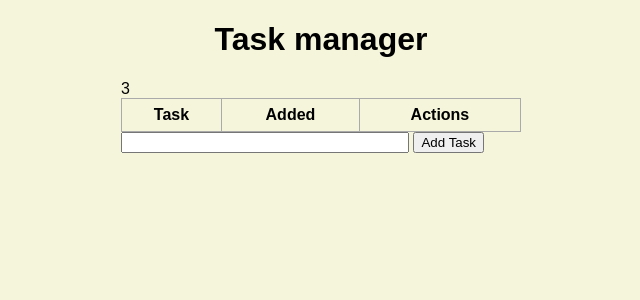
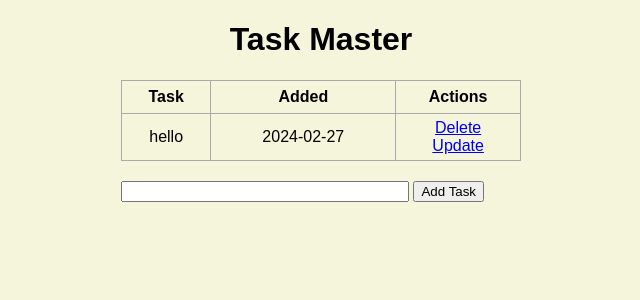
Before and after one commit to teusonrails/FlaskIntroduction, a Flask app: page / in a window 1280 px wide. Shown: the top 300 px of the page, without its empty margins (319-959 px from the left). Run offline with Flask 2, Linux system fonts and the light colour scheme; data comes from the database, SQL or seed files in the repository; lists and menus that the app fills with data are empty.

Commit message:
finalizando o projeto

```diff
--- a/app.py
+++ b/app.py
@@ -1,4 +1,4 @@
-from flask import Flask, render_template, url_for, request
+from flask import Flask, render_template, url_for, request, redirect
 from flask_sqlalchemy import SQLAlchemy
 from datetime import datetime
 
@@ -9,17 +9,16 @@
 class Todo(db.Model):
     id = db.Column(db.Integer, primary_key=True)
     content = db.Column(db.String(200), nullable=False)
-    completed = db.Column(db.Integer, default=0)
     date_created = db.Column(db.DateTime, default=datetime.utcnow)
 
     def __repr__(self):
         return '<Task %r>' % self.id
 
+
 @app.route('/', methods=['POST', 'GET'])
 def index():
     if request.method == 'POST':
         task_content = request.form['content']
-
         new_task = Todo(content=task_content)
 
         try:
@@ -29,14 +28,38 @@
         except:
             return 'There was an issue adding your task'
 
+    else:
+        tasks = Todo.query.order_by(Todo.date_created).all()
+        return render_template('index.html', tasks=tasks)
+
+
+@app.route('/delete/<int:id>')
+def delete(id):
+    task_to_delete = Todo.query.get_or_404(id)
+
+    try:
+        db.session.delete(task_to_delete)
+        db.session.commit()
+        return redirect('/')
+    except:
+        return 'There was a problem deleting that task'
+
+@app.route('/update/<int:id>', methods=['GET', 'POST'])
+def update(id):
+    task = Todo.query.get_or_404(id)
+
+    if request.method == 'POST':
+        task.content = request.form['content']
+
+        try:
+            db.session.commit()
+            return redirect('/')
+        except:
+            return 'There was an issue updating your task'
 
     else:
-        tasks = Todo.query.order_by(Todo.date_created).all()
-        return render_template('index.html')
+        return render_template('update.html', task=task)
 
-    return render_template('index.html')
 
-if __name__ == '__main__':
-    with app.app_context():
-        db.create_all()
+if __name__ == "__main__":
     app.run(debug=True)
--- a/templates/index.html
+++ b/templates/index.html
@@ -1,14 +1,16 @@
 {% extends 'base.html' %}
 
-{% block title %}
-    <title>Task manager</title>
+{% block head %}
+<title>Task Master</title>
 {% endblock %}
 
 {% block body %}
 <div class="content">
-        <h1 style="text-align: center">Task manager</h1>
-
-3        <table>
+    <h1 style="text-align: center">Task Master</h1>
+    {% if tasks|length < 1 %}
+    <h4 style="text-align: center">There are no tasks. Create one below!</h4>
+    {% else %}
+    <table>
         <tr>
             <th>Task</th>
             <th>Added</th>
@@ -17,19 +19,22 @@
         {% for task in tasks %}
             <tr>
                 <td>{{ task.content }}</td>
-                <td>{{ task.date_created }}</td>
+                <td>{{ task.date_created.date() }}</td>
                 <td>
-                    <a href="">Delete</a>
+                    <a href="/delete/{{task.id}}">Delete</a>
                     <br>
-                    <a href="">Update</a>
+                    <a href="/update/{{task.id}}">Update</a>
                 </td>
             </tr>
         {% endfor %}
     </table>
+    {% endif %}
 
-        <form action="/" method="post">
+    <div class="form">
+        <form action="/" method="POST">
             <input type="text" name="content" id="content">
             <input type="submit" value="Add Task">
         </form>
     </div>
+</div>
 {% endblock %}
```
Also changed, not shown: templates/update.html (added, +18 -0 lines). Lines whose indentation alone changed are shown as unchanged.
